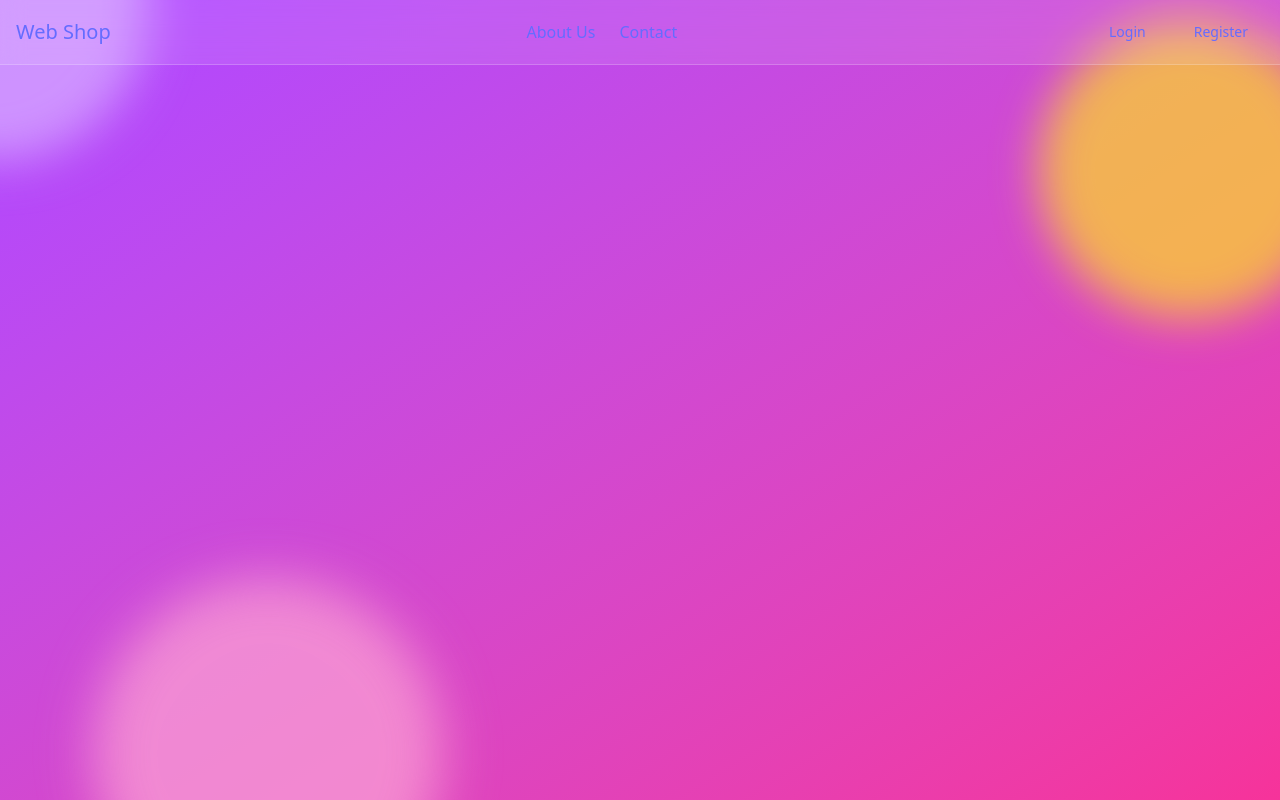
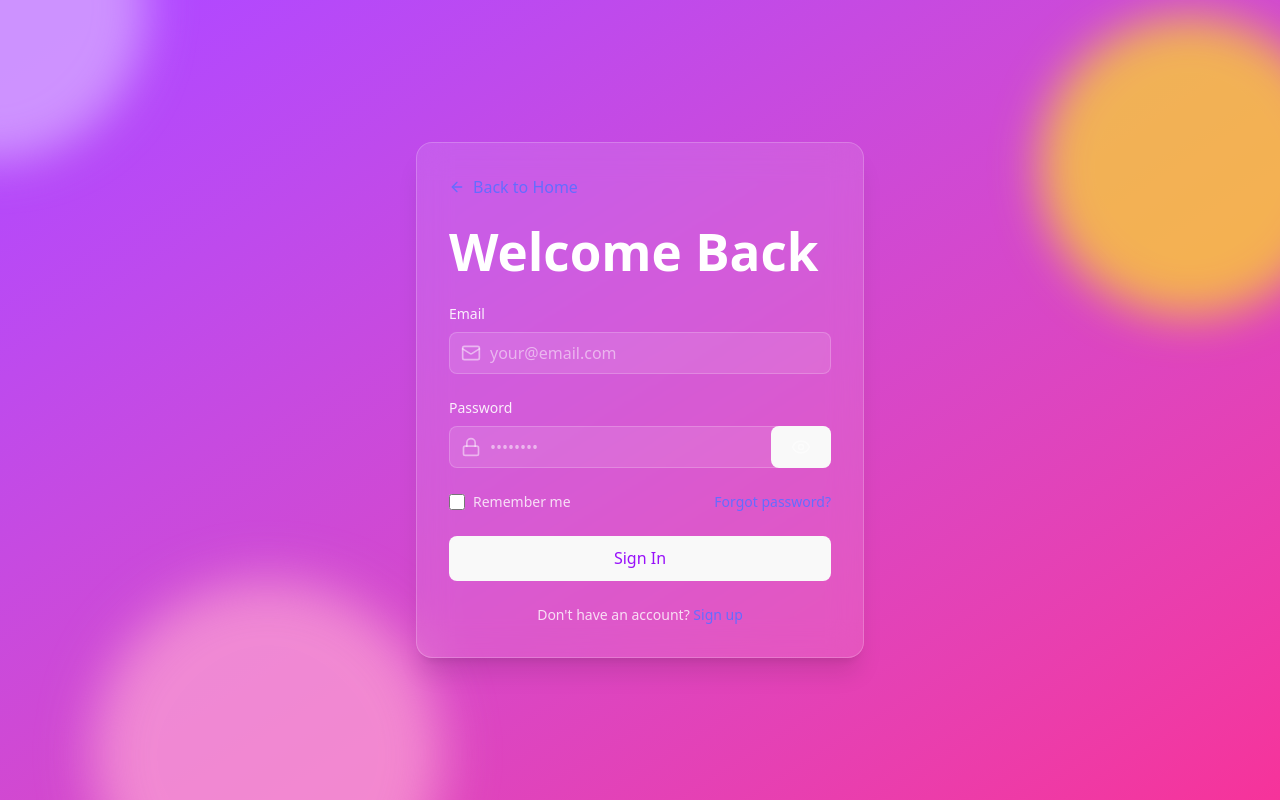
Before and after one commit to Bhraltin/Web-shop, a React (Vite) app in the folder Web-shop/: page /login in a window 1280 px wide. Shown: the top 800 px of the page. Built offline with nearby package versions, Linux system fonts and the light colour scheme.

Commit message:
loginPage has been edited

```diff
--- a/Web-shop/src/pages/LoginPage.jsx
+++ b/Web-shop/src/pages/LoginPage.jsx
@@ -63,8 +63,6 @@ export default function LoginPage() {
   return (
     <div className="min-h-screen bg-gradient-to-br from-purple-500 to-pink-500 flex flex-col">
       <Background />
-  <Layout/>
-
       <main className="flex-1 flex items-center justify-center p-4 relative z-10">
         <div className="backdrop-blur-lg bg-white/10 p-8 rounded-2xl shadow-xl border border-white/20 w-full max-w-md">
           <Link to="/" className="inline-flex items-center text-white/80 hover:text-white mb-6 transition-colors">
```
